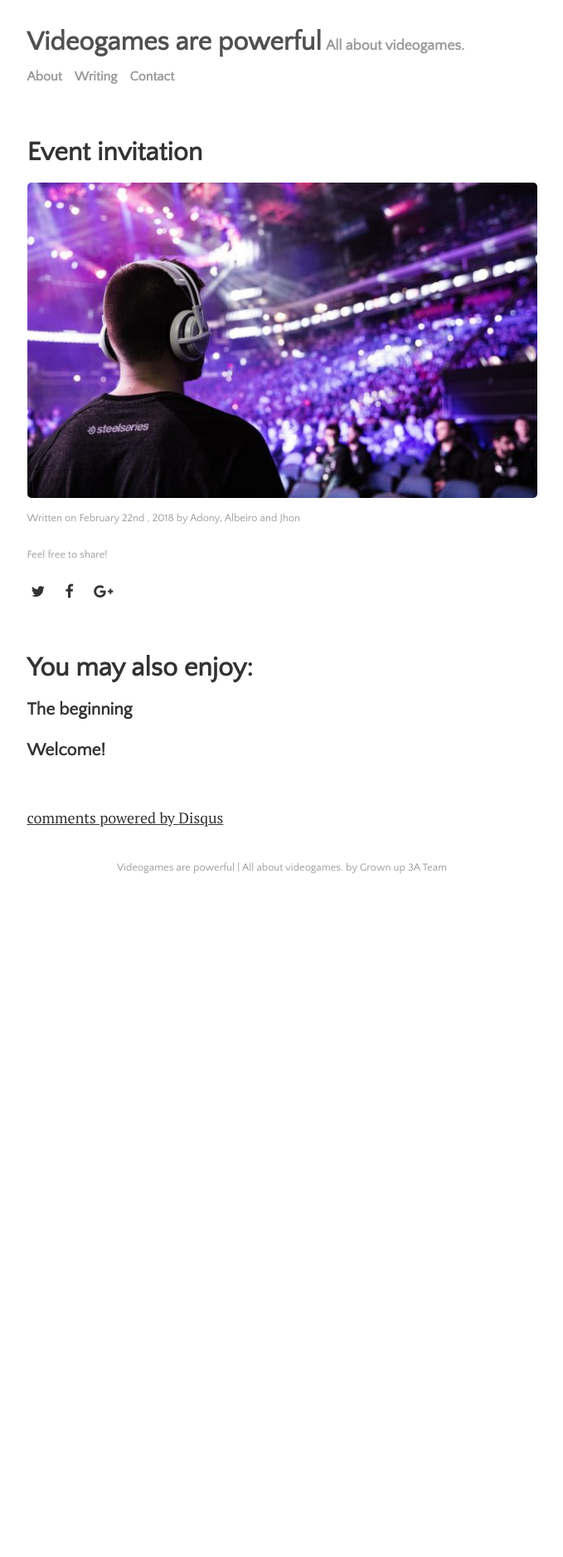
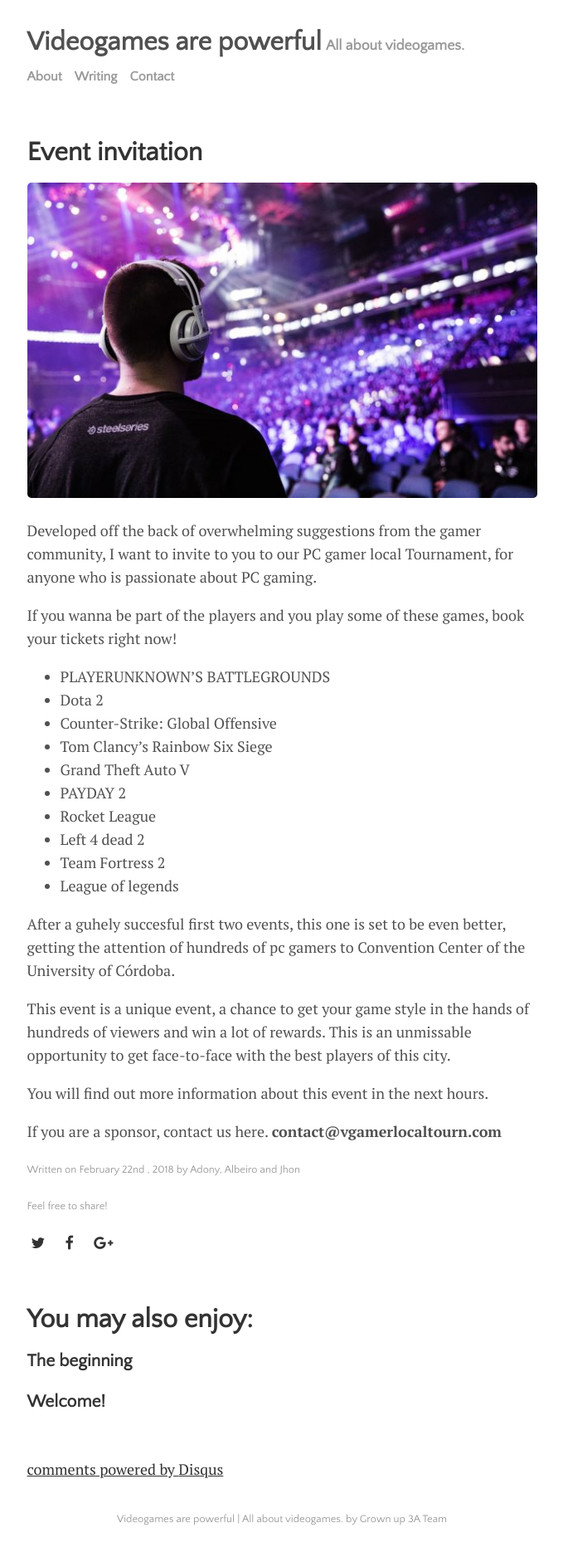
Before and after one commit to AlbCM/Grown-up-3A-Blog, a Jekyll site: the page built from _posts/2018-02-22-Event-Invitation.md, in a window 1280 px wide. Shown: the whole page at 83% size, without its empty margins (300-979 px from the left). Built offline with Jekyll 4.4.1, drawn with Linux system fonts in a browser that asks for light colours; nearby versions of some CDN libraries; comment, search, counter and statistics services are not loaded; before the commit the page ends 1091 px from its top, so only the background shows below that.

Commit message:
Update 2018-02-22-Event-Invitation.md

```diff
--- a/_posts/2018-02-22-Event-Invitation.md
+++ b/_posts/2018-02-22-Event-Invitation.md
@@ -6,3 +6,26 @@ categories: journal
 tags: [documentation,sample]
 image: event.jpg
 ---
+Developed off the back of overwhelming suggestions from the gamer community, I want to invite to you to our PC gamer local Tournament, for anyone who is passionate about PC gaming.
+
+If you wanna be part of the players and you play some of these games, book your tickets right now!
+
+* PLAYERUNKNOWN'S BATTLEGROUNDS
+* Dota 2
+* Counter-Strike: Global Offensive
+* Tom Clancy's Rainbow Six Siege
+* Grand Theft Auto V
+* PAYDAY 2
+* Rocket League
+* Left 4 dead 2
+* Team Fortress 2
+* League of legends
+
+After a guhely succesful first two events, this one is set to be even better, getting the attention of hundreds of pc gamers to Convention Center of the University of Córdoba.
+
+This event is a unique event, a chance to get your game style in the hands of hundreds of viewers and win a lot of rewards. This is an unmissable opportunity to get face-to-face with the best players of this city.
+
+You will find out more information about this event in the next hours.
+
+If you are a sponsor, contact us here.
+**contact@vgamerlocaltourn.com**
```
